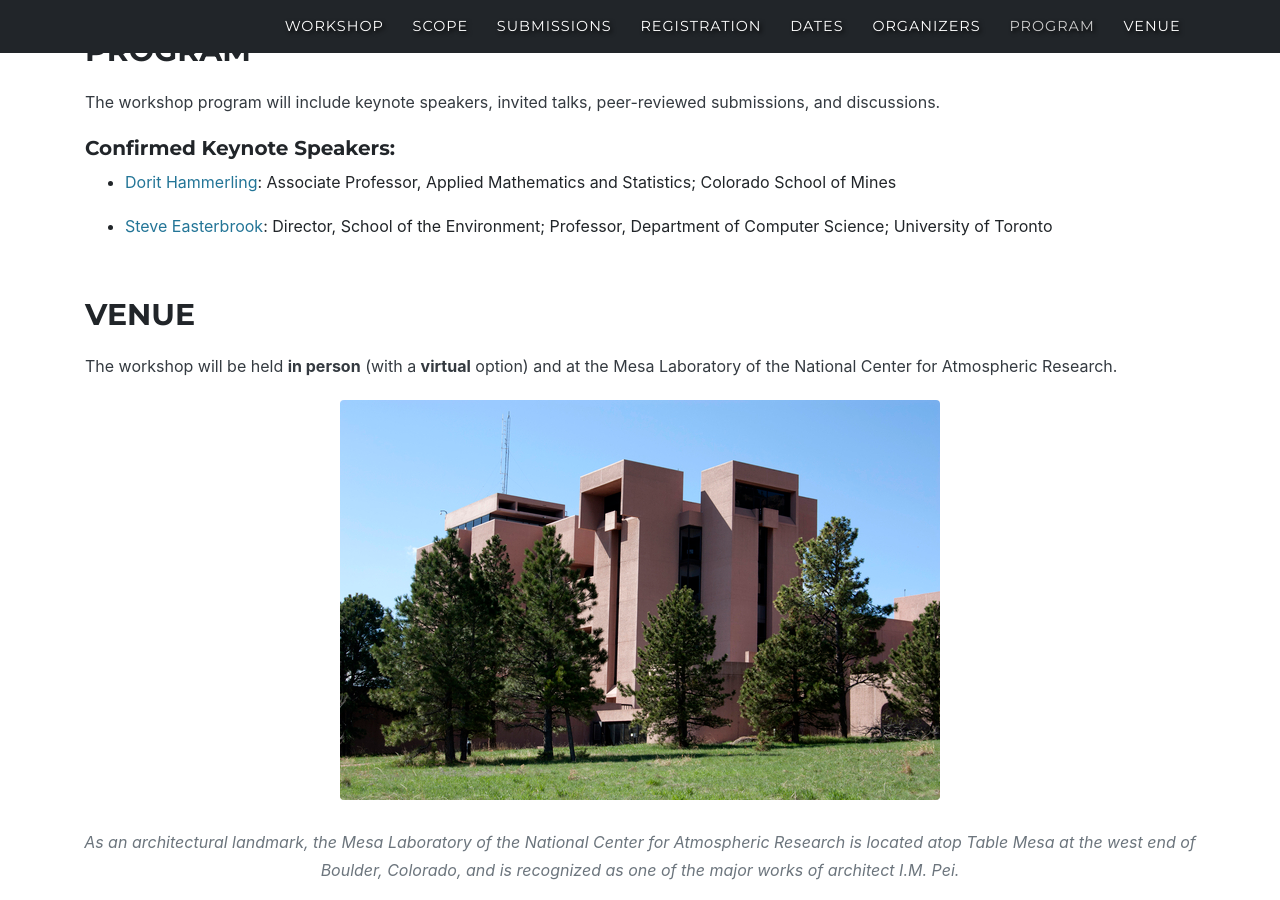
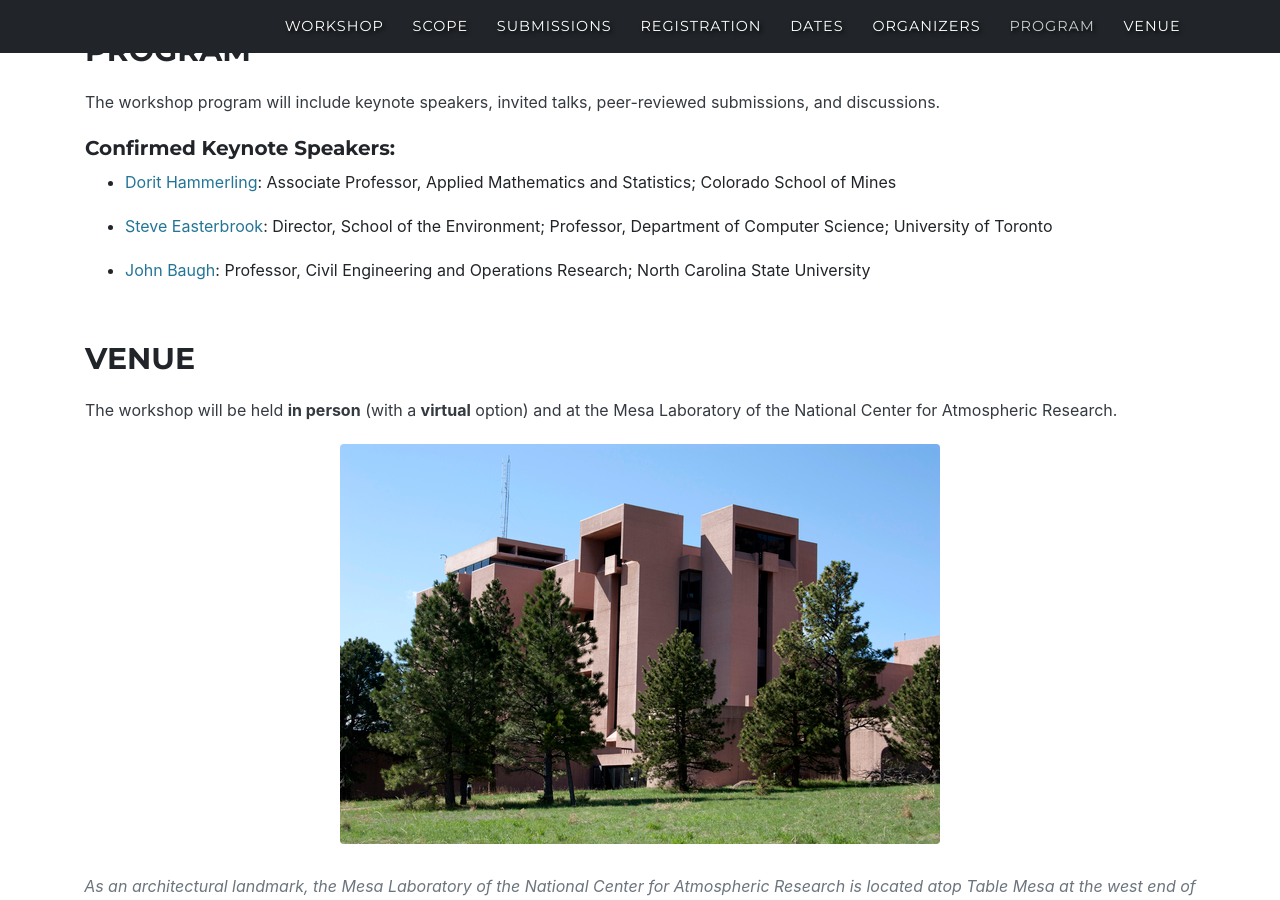
Before and after one commit to NCAR/correctness-workshop, a Jekyll site: the page built from index.md, in a window 1280 px wide and 900 px high, scrolled down 2817 px. Built offline with Jekyll 4.4.1, drawn with Linux system fonts in a browser that asks for light colours; some web fonts are replaced.

Commit message:
Update sitetext.yml

```diff
--- a/_data/sitetext.yml
+++ b/_data/sitetext.yml
@@ -147,6 +147,8 @@ program:
 
          - [Steve Easterbrook](https://www.cs.toronto.edu/~sme/): Director, School of the Environment; Professor, Department of Computer Science; University of Toronto
 
+         - [John Baugh](https://www.ccee.ncsu.edu/people/jwb/): Professor, Civil Engineering and Operations Research; North Carolina State University
+
 
 
 venue:
```
